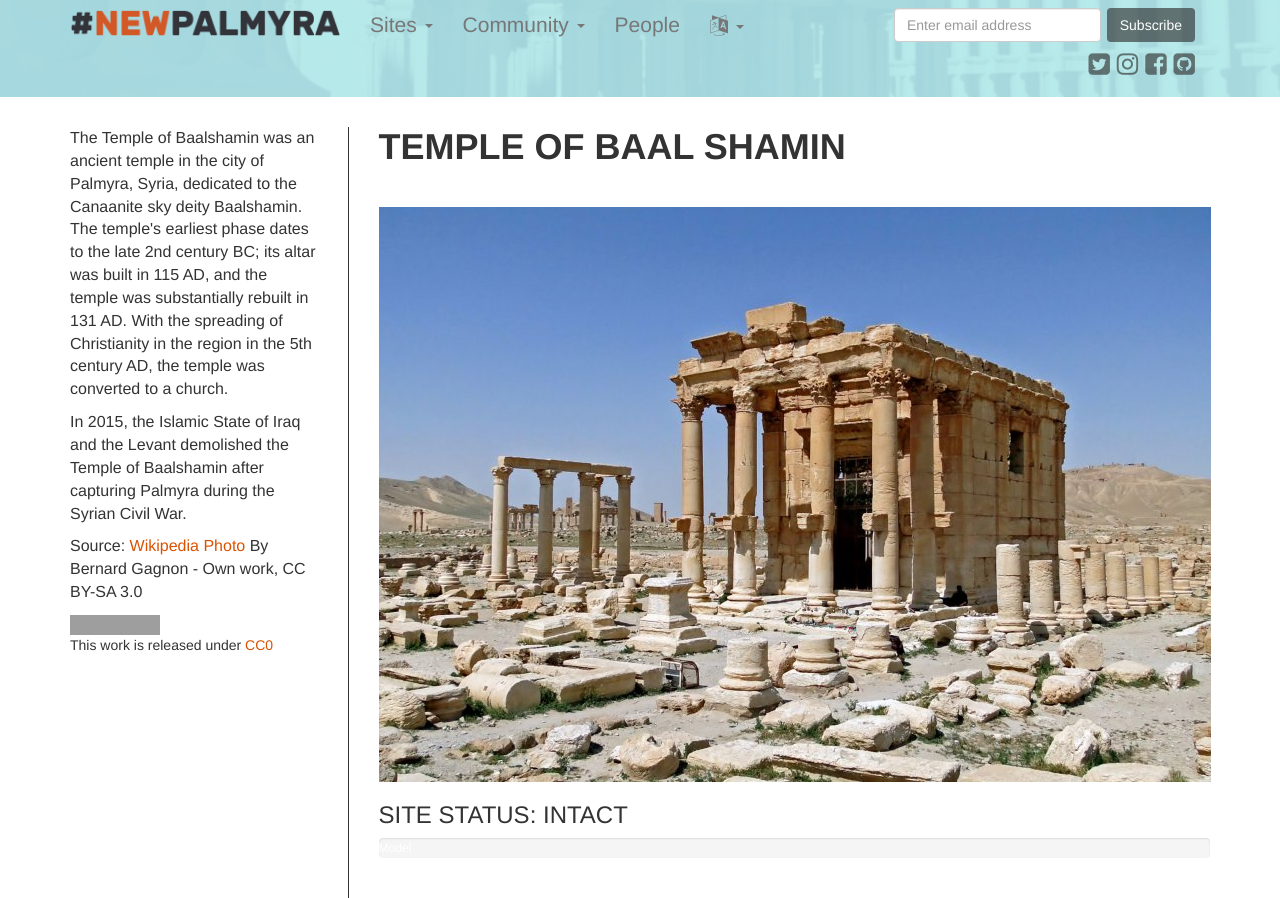
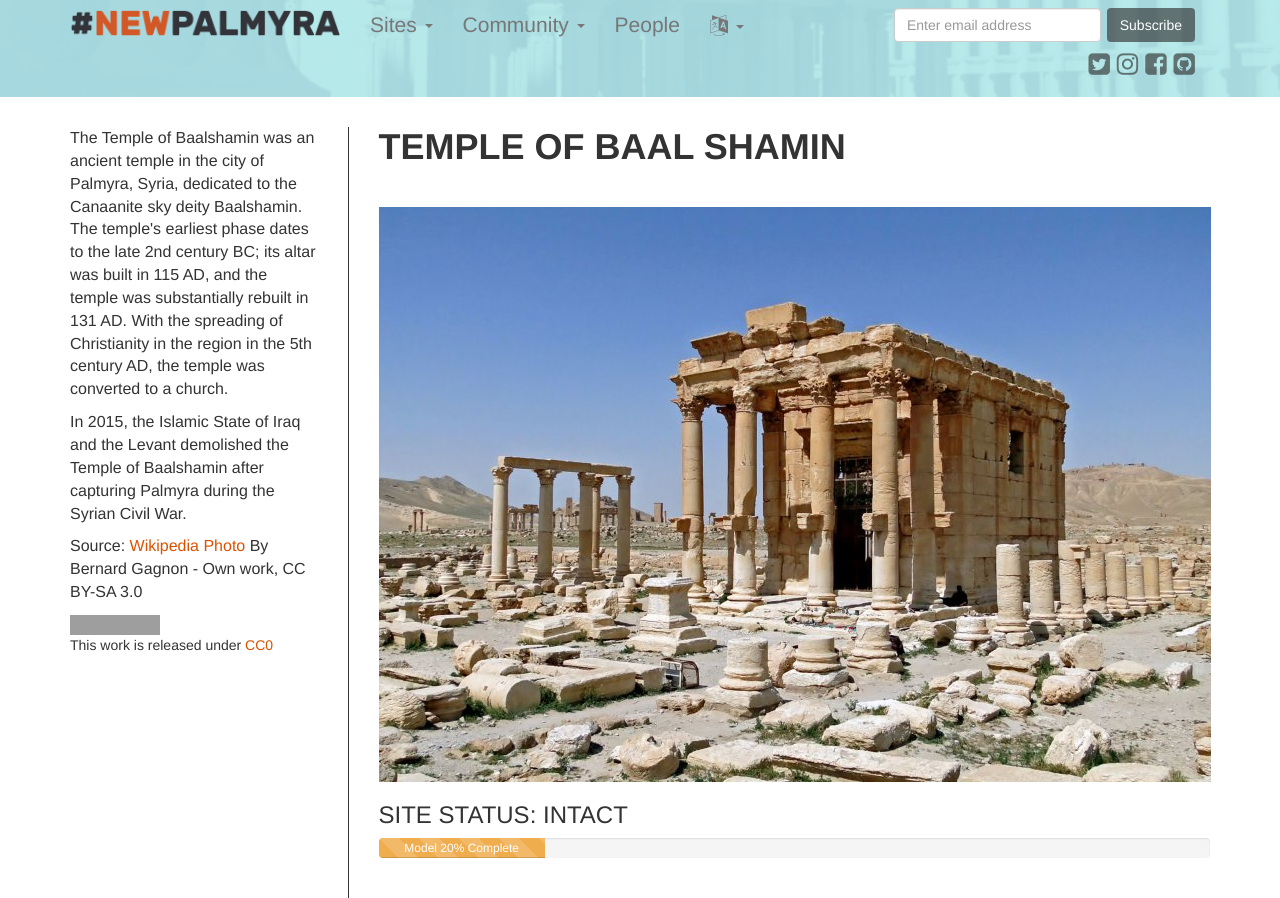
Before and after one commit to YasserMustafa/newpalmyra.org, a Jekyll site: the page built from models/temple-of-baal-shamin.html, in a window 1280 px wide. Shown: the top 898 px of the page. Built offline with Jekyll 4.4.1, drawn with Linux system fonts in a browser that asks for light colours; nearby versions of some CDN libraries; grey boxes are pictures that could not be loaded.

Commit message:
temple of baalshamin progress bar

```diff
--- a/models/temple-of-baal-shamin.html
+++ b/models/temple-of-baal-shamin.html
@@ -15,7 +15,7 @@ description: |
   <h3>Site Status: Intact</h3>
 
   <div class="progress">
-    <div class="progress-bar progress-bar-warning progress-bar-striped" role="progressbar" aria-valuenow="20" aria-valuemin="0" aria-valuemax="100" style="width: 0%">
+    <div class="progress-bar progress-bar-warning progress-bar-striped" role="progressbar" aria-valuenow="20" aria-valuemin="0" aria-valuemax="100" style="width: 20%">
       Model 20% Complete
     </div>
   </div>
```
